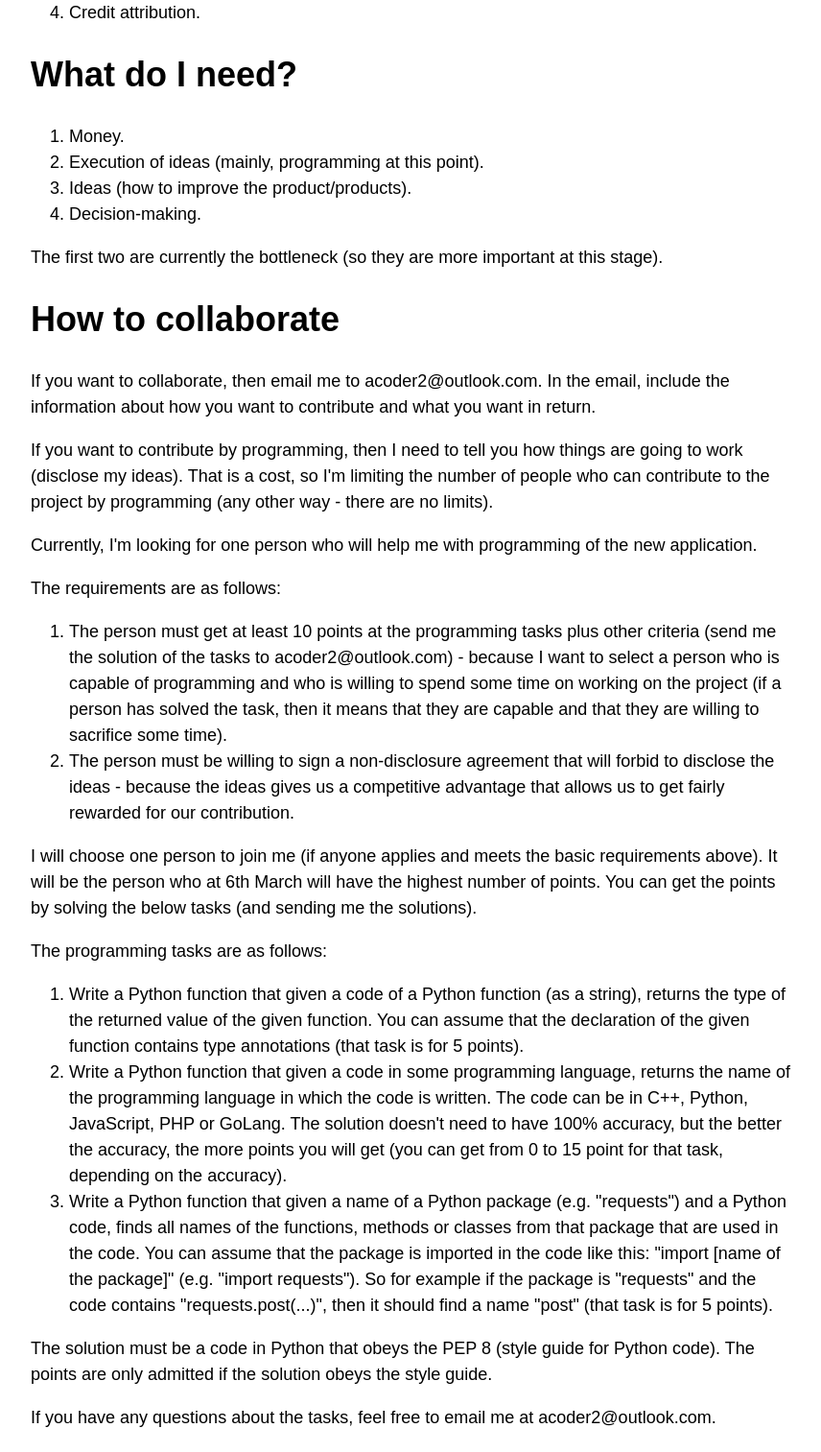
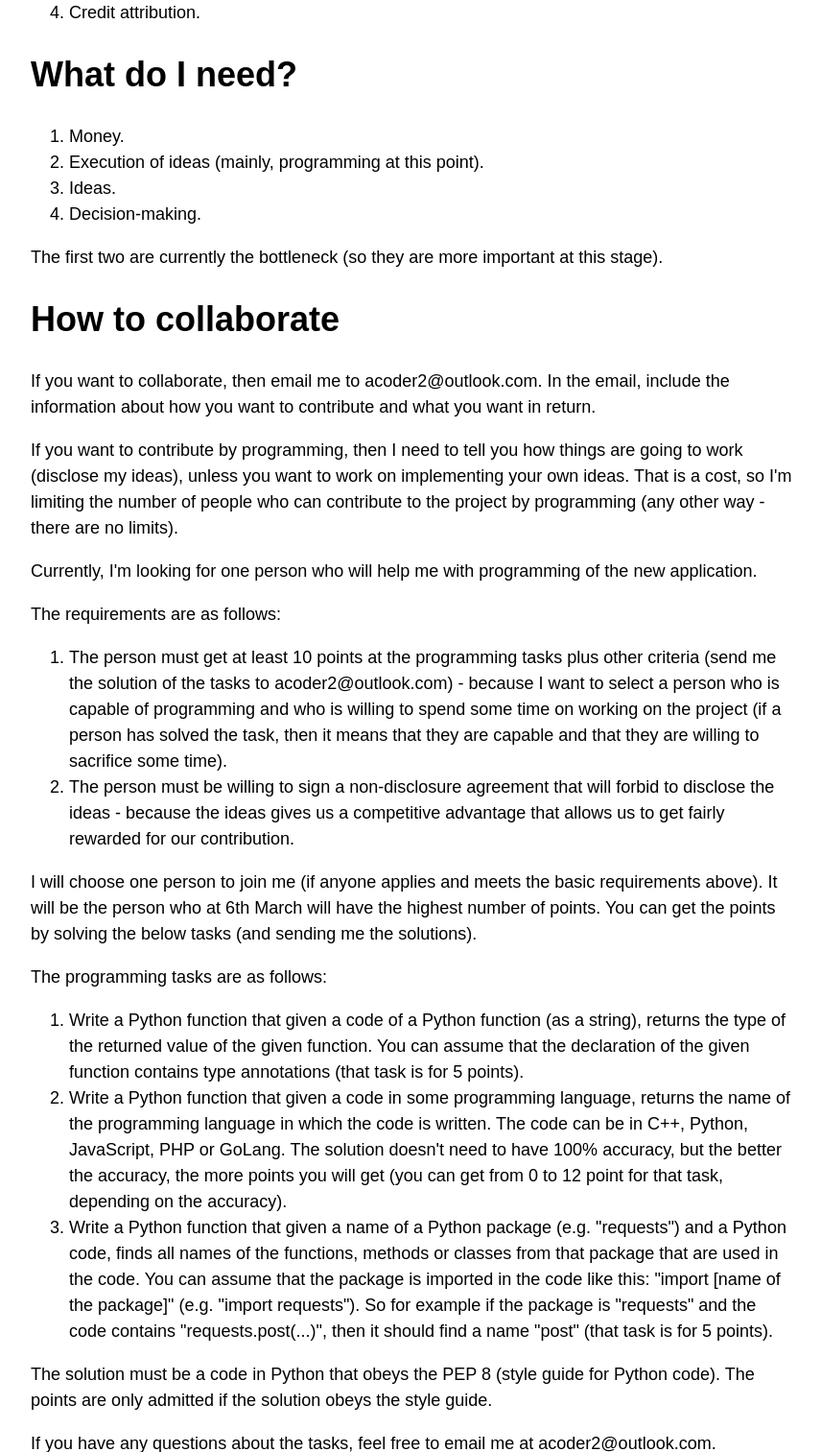
Before and after one commit to damc/Acoder-Server, a Flask app: page /collaboration in a window 1280 px wide. Shown: the part 631-2144 px from the top of the page at 96% size, without its empty margins (208-1064 px from the left). Run offline with Flask 2, Linux system fonts and the light colour scheme.

Commit message:
Update collaboration.html

```diff
--- a/server/templates/collaboration.html
+++ b/server/templates/collaboration.html
@@ -23,7 +23,7 @@ I can offer:
 
 1. Money.
 2. Execution of ideas (mainly, programming at this point).
-3. Ideas (how to improve the product/products).
+3. Ideas.
 4. Decision-making.
 
 The first two are currently the bottleneck (so they are more important at this stage).
@@ -32,7 +32,7 @@ The first two are currently the bottleneck (so they are more important at this s
 
 If you want to collaborate, then email me to acoder2@outlook.com. In the email, include the information about how you want to contribute and what you want in return.
 
-If you want to contribute by programming, then I need to tell you how things are going to work (disclose my ideas). That is a cost, so I'm limiting the number of people who can contribute to the project by programming (any other way - there are no limits).
+If you want to contribute by programming, then I need to tell you how things are going to work (disclose my ideas), unless you want to work on implementing your own ideas. That is a cost, so I'm limiting the number of people who can contribute to the project by programming (any other way - there are no limits).
 
 Currently, I'm looking for one person who will help me with programming of the new application.
 
@@ -46,7 +46,7 @@ I will choose one person to join me (if anyone applies and meets the basic requi
 The programming tasks are as follows:
 
 1. Write a Python function that given a code of a Python function (as a string), returns the type of the returned value of the given function. You can assume that the declaration of the given function contains type annotations (that task is for 5 points).
-2. Write a Python function that given a code in some programming language, returns the name of the programming language in which the code is written. The code can be in C++, Python, JavaScript, PHP or GoLang. The solution doesn't need to have 100% accuracy, but the better the accuracy, the more points you will get (you can get from 0 to 15 point for that task, depending on the accuracy).
+2. Write a Python function that given a code in some programming language, returns the name of the programming language in which the code is written. The code can be in C++, Python, JavaScript, PHP or GoLang. The solution doesn't need to have 100% accuracy, but the better the accuracy, the more points you will get (you can get from 0 to 12 point for that task, depending on the accuracy).
 3. Write a Python function that given a name of a Python package (e.g. "requests") and a Python code, finds all names of the functions, methods or classes from that package that are used in the code. You can assume that the package is imported in the code like this: "import [name of the package]" (e.g. "import requests"). So for example if the package is "requests" and the code contains "requests.post(...)", then it should find a name "post" (that task is for 5 points).
 
 The solution must be a code in Python that obeys the PEP 8 (style guide for Python code). The points are only admitted if the solution obeys the style guide.
```
